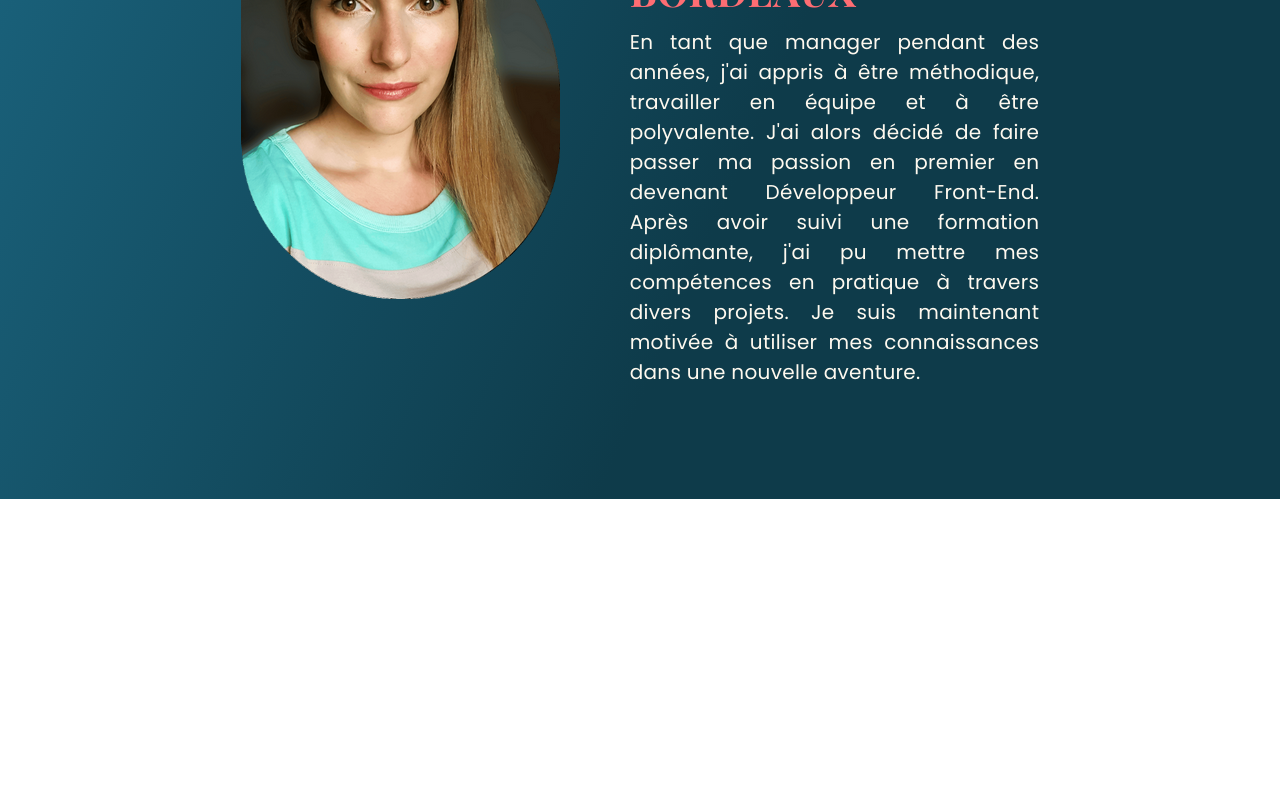
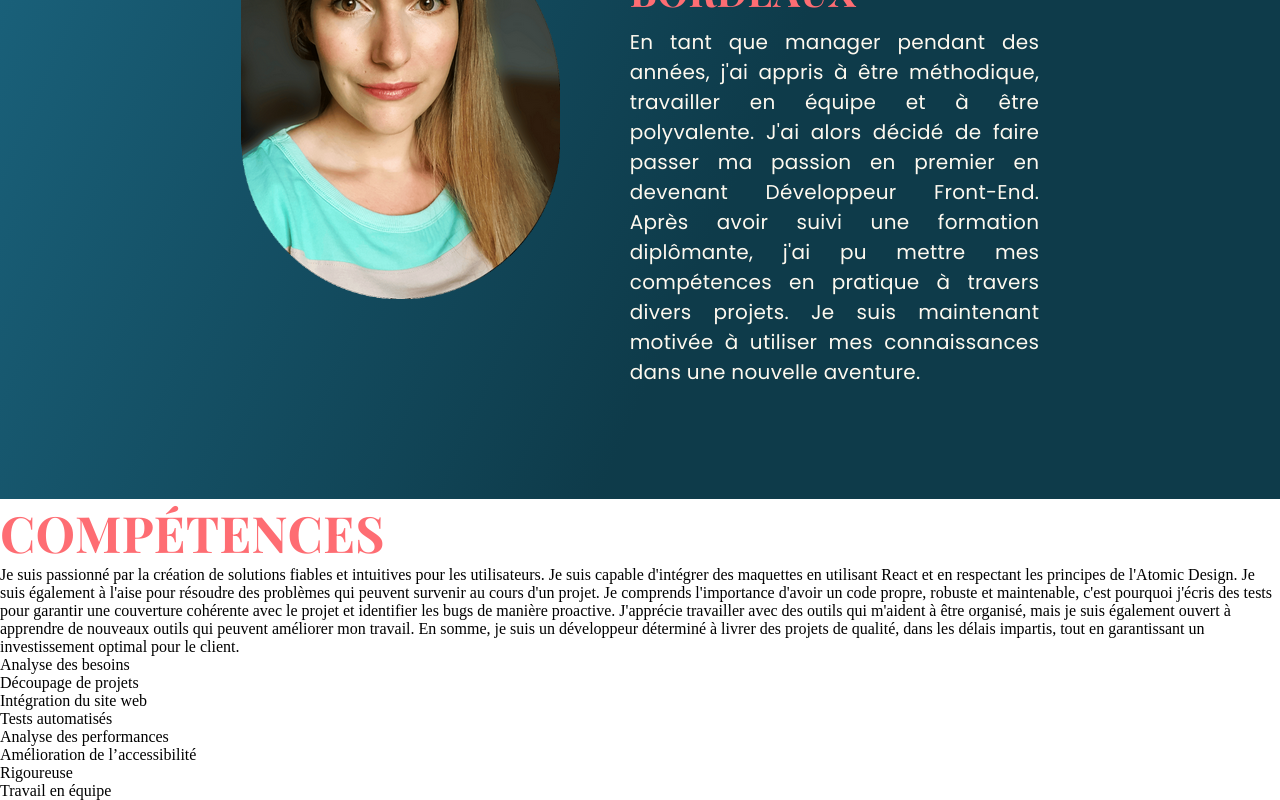
Before and after one commit to Cecilia-Giusti/portfolio, a React (Create React App) app: page /#/ in a window 1280 px wide. Shown: the part 1101-1901 px from the top of the page. Before the commit the page ends 1600 px from the top, so only its background shows below. Built offline with nearby package versions, Linux system fonts and the light colour scheme.

Commit message:
:construction: add skills section

```diff
--- /dev/null
+++ b/src/components/SkillItem.tsx
@@ -0,0 +1,14 @@
+interface SkillItemInt {
+  skill: string;
+}
+
+const SkillItem = ({ skill }: SkillItemInt) => {
+  return (
+    <div>
+      <span className='section-skills-circle'></span>
+      <p className='section-skills-skill'>{skill}</p>
+    </div>
+  );
+};
+
+export default SkillItem;
--- /dev/null
+++ b/src/components/Skills.tsx
@@ -0,0 +1,43 @@
+import SkillItem from "./SkillItem";
+import Title from "./Title";
+import skills from "../data/database.json";
+
+const Skills = () => {
+  return (
+    <section className='section-skills'>
+      <div className='section-skills-content'>
+        <Title text='COMPÉTENCES' numberTitle={2} />
+        <article className='section-skills-article'>
+          <p className='section-skills-text'>
+            Je suis passionné par la création de solutions fiables et intuitives
+            pour les utilisateurs. Je suis capable d'intégrer des maquettes en
+            utilisant React et en respectant les principes de l'Atomic Design.
+            Je suis également à l'aise pour résoudre des problèmes qui peuvent
+            survenir au cours d'un projet. Je comprends l'importance d'avoir un
+            code propre, robuste et maintenable, c'est pourquoi j'écris des
+            tests pour garantir une couverture cohérente avec le projet et
+            identifier les bugs de manière proactive. J'apprécie travailler avec
+            des outils qui m'aident à être organisé, mais je suis également
+            ouvert à apprendre de nouveaux outils qui peuvent améliorer mon
+            travail. En somme, je suis un développeur déterminé à livrer des
+            projets de qualité, dans les délais impartis, tout en garantissant
+            un investissement optimal pour le client.
+          </p>
+          <div className='section-skills-card'>
+            <ul className='section-skills-list'>
+              {skills.skills.map((item, id) => {
+                return (
+                  <li className='section-skills-item' key={id}>
+                    <SkillItem skill={item} />
+                  </li>
+                );
+              })}
+            </ul>
+          </div>
+        </article>
+      </div>
+    </section>
+  );
+};
+
+export default Skills;
--- /dev/null
+++ b/src/data/database.json
@@ -0,0 +1,12 @@
+{
+  "skills": [
+    "Analyse des besoins",
+    "Découpage de projets",
+    "Intégration du site web",
+    "Tests automatisés",
+    "Analyse des performances",
+    "Amélioration de l’accessibilité",
+    "Rigoureuse",
+    "Travail en équipe"
+  ]
+}
--- a/src/pages/Home.tsx
+++ b/src/pages/Home.tsx
@@ -1,12 +1,14 @@
 import AboutMe from "../components/AboutMe";
 import Footer from "../components/Footer";
 import Header from "../components/Header";
+import Skills from "../components/Skills";
 
 const Home = () => {
   return (
     <div>
       <Header />
       <AboutMe />
+      <Skills />
       <Footer />
     </div>
   );
--- a/src/styles/pages/_home.scss
+++ b/src/styles/pages/_home.scss
@@ -12,7 +12,7 @@
 
     &-text{
     width:40%;
-    gap:20px;
+
     }
 
     &-paragraph{
```
Also changed, not shown: public/style_compressed.css (+1 -1 lines), 1 other file (tests, documents, lock files or other folders).
